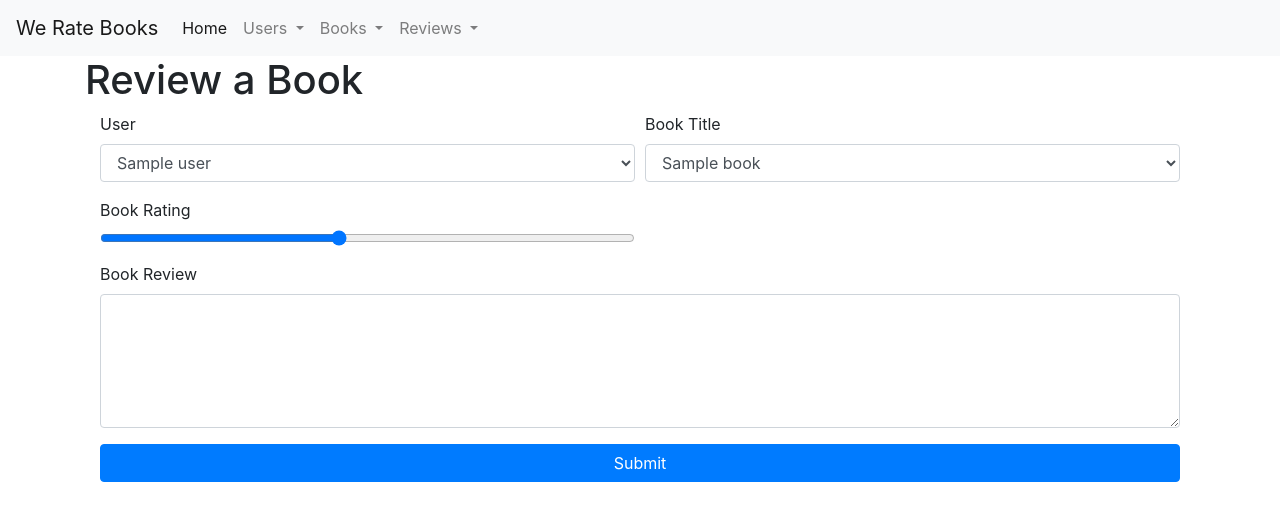
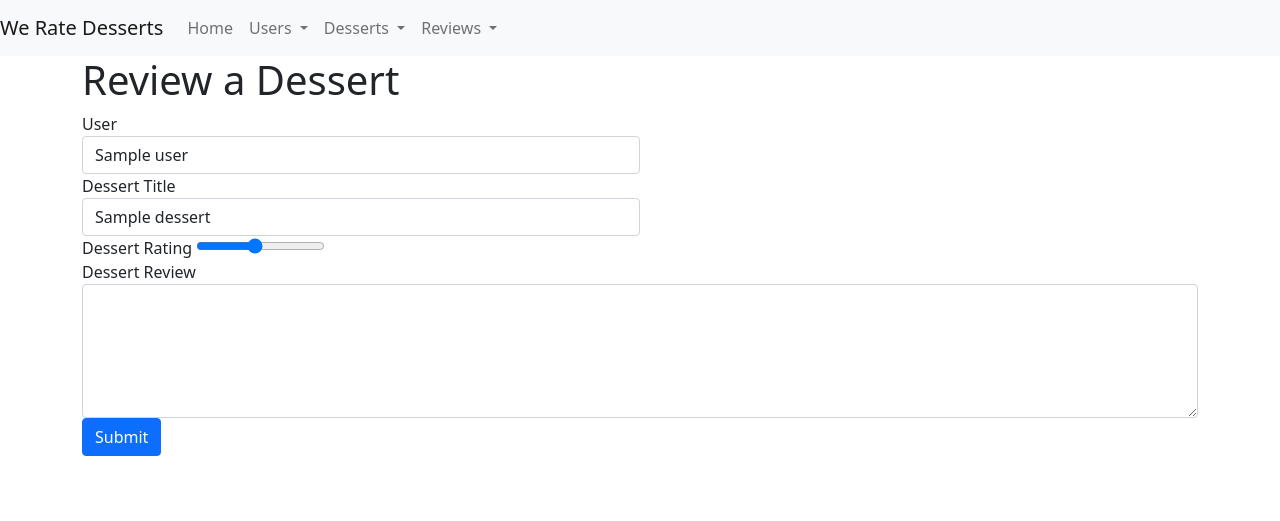
Before and after one commit to dstamp1NYCDOE/flask-mongodb-extension, a Flask app: page /review/add in a window 1280 px wide. Shown: the top 521 px of the page. Run offline with Flask 2, Linux system fonts and the light colour scheme; a database or web service that is not in the repository returns one stand-in record (values such as "Sample title"); some libraries are stand-ins or nearby versions.

Commit message:
Swap over code to desserts

```diff
--- a/app.py
+++ b/app.py
@@ -5,10 +5,11 @@ from flask import request
 from flask import url_for
 from flask import redirect
 from flask import request
+
 from flask_pymongo import PyMongo
 import os
 from dotenv import load_dotenv
-import datetime
+import datetime as dt
 
 import model
 
@@ -16,7 +17,7 @@ load_dotenv()
 
 # -- Initialization section --
 app = Flask(__name__)
-app.jinja_env.globals['current_time'] = datetime.datetime.now()
+app.jinja_env.globals['current_time'] = dt.datetime.now()
 
 
 MONGO_DBNAME = os.getenv("MONGO_DBNAME")
@@ -66,27 +67,27 @@ def users_add():
         mongo.db.users.insert(user)
         return redirect(url_for('users_view'))
 
-@app.route('/books')
-def books_view():
+@app.route('/desserts')
+def desserts_view():
     data = {
-    'books':mongo.db.books.find({}),
+    'desserts':mongo.db.desserts.find({}),
     }
-    return render_template('booksView.html', data=data)
+    return render_template('dessertsView.html', data=data)
 
-@app.route('/books/<title>')
-def books_detail(title):
+@app.route('/desserts/<title>')
+def desserts_detail(title):
     data = {
-    'book':mongo.db.books.find_one({'title':title}),
+    'book':mongo.db.desserts.find_one({'title':title}),
     'reviews':mongo.db.reviews.find({'title':title}),
     }
-    return render_template('booksDetail.html', data=data)
+    return render_template('dessertsDetail.html', data=data)
 
-@app.route('/books/add', methods=['GET','POST'])
-def books_add():
+@app.route('/desserts/add', methods=['GET','POST'])
+def desserts_add():
     if request.method == 'GET':
         data = {
         }
-        return render_template('booksAdd.html', data=data)
+        return render_template('dessertsAdd.html', data=data)
     else:
         form = request.form
         book = {
@@ -97,8 +98,8 @@ def books_add():
         data = {
         'book':book
         }
-        mongo.db.books.insert(book)
-        return render_template('booksDetail.html', data=data)
+        mongo.db.desserts.insert(book)
+        return render_template('dessertsDetail.html', data=data)
 
 @app.route('/reviews')
 def reviews_view():
@@ -111,7 +112,7 @@ def reviews_view():
 def reviews_add():
     if request.method == 'GET':
         data = {
-            'books':mongo.db.books.find({}),
+            'desserts':mongo.db.desserts.find({}),
             'users':mongo.db.users.find({}),
         }
         return render_template('reviewsAdd.html', data=data)
--- a/runtime.txt
+++ b/runtime.txt
@@ -1 +1 @@
-python-3.7.3
+python-3.7.11
--- a/templates/base.html
+++ b/templates/base.html
@@ -6,24 +6,26 @@
     <meta name="viewport" content="width=device-width, initial-scale=1, shrink-to-fit=no">
 
     <!-- Bootstrap CSS -->
-    <link rel="stylesheet" href="https://stackpath.bootstrapcdn.com/bootstrap/4.5.0/css/bootstrap.min.css" integrity="sha384-9aIt2nRpC12Uk9gS9baDl411NQApFmC26EwAOH8WgZl5MYYxFfc+NcPb1dKGj7Sk" crossorigin="anonymous">
+    <link href="https://cdn.jsdelivr.net/npm/bootstrap@5.0.2/dist/css/bootstrap.min.css" rel="stylesheet" integrity="sha384-EVSTQN3/azprG1Anm3QDgpJLIm9Nao0Yz1ztcQTwFspd3yD65VohhpuuCOmLASjC" crossorigin="anonymous">
     <link rel="stylesheet" type="text/css" href="{{ url_for('static', filename='css/style.css', q=current_time) }}" />
+    <link rel="stylesheet" href="https://cdn.jsdelivr.net/npm/bootstrap-icons@1.5.0/font/bootstrap-icons.css">
+
     <title>{% block title%}{% endblock %}</title>
   </head>
   <body>
     <nav class="navbar navbar-expand-lg navbar-light bg-light">
-      <a class="navbar-brand" href="{{url_for('index')}}">We Rate Books</a>
-      <button class="navbar-toggler" type="button" data-toggle="collapse" data-target="#navbarSupportedContent" aria-controls="navbarSupportedContent" aria-expanded="false" aria-label="Toggle navigation">
+      <a class="navbar-brand" href="{{url_for('index')}}">We Rate Desserts</a>
+      <button class="navbar-toggler" type="button" data-bs-toggle="collapse" data-target="#navbarMenuBar" aria-controls="navbarMenuBar" aria-expanded="false" aria-label="Toggle navigation">
         <span class="navbar-toggler-icon"></span>
       </button>
 
-      <div class="collapse navbar-collapse" id="navbarSupportedContent">
+      <div class="collapse navbar-collapse" id="navbarMenuBar">
         <ul class="navbar-nav mr-auto">
           <li class="nav-item active">
-            <a class="nav-link" href="{{url_for('index')}}">Home <span class="sr-only">(current)</span></a>
+            <a class="nav-link" href="{{url_for('index')}}">Home</span></a>
           </li>
           <li class="nav-item dropdown">
-            <a class="nav-link dropdown-toggle" href="#" id="navbarDropdown" role="button" data-toggle="dropdown" aria-haspopup="true" aria-expanded="false">
+            <a class="nav-link dropdown-toggle" href="#" id="navbarDropdown" role="button" data-bs-toggle="dropdown" aria-haspopup="true" aria-expanded="false">
               Users
             </a>
             <div class="dropdown-menu" aria-labelledby="navbarDropdown">
@@ -33,18 +35,18 @@
             </div>
           </li>
           <li class="nav-item dropdown">
-            <a class="nav-link dropdown-toggle" href="#" id="navbarDropdown" role="button" data-toggle="dropdown" aria-haspopup="true" aria-expanded="false">
-              Books
+            <a class="nav-link dropdown-toggle" href="#" id="navbarDropdown" role="button" data-bs-toggle="dropdown" aria-haspopup="true" aria-expanded="false">
+              Desserts
             </a>
             <div class="dropdown-menu" aria-labelledby="navbarDropdown">
-              <a class="nav-link" href="{{url_for('books_view')}}">Book List</a>
+              <a class="nav-link" href="{{url_for('desserts_view')}}">Desserts List</a>
               <div class="dropdown-divider"></div>
-              <a class="nav-link" href="{{url_for('books_add')}}">Add Book</a>
+              <a class="nav-link" href="{{url_for('desserts_add')}}">Add Dessert</a>
             </div>
           </li>
 
           <li class="nav-item dropdown">
-            <a class="nav-link dropdown-toggle" href="#" id="navbarDropdown" role="button" data-toggle="dropdown" aria-haspopup="true" aria-expanded="false">
+            <a class="nav-link dropdown-toggle" href="#" id="navbarDropdown" role="button" data-bs-toggle="dropdown" aria-haspopup="true" aria-expanded="false">
               Reviews
             </a>
             <div class="dropdown-menu" aria-labelledby="navbarDropdown">
@@ -62,15 +64,8 @@
 
     {% endblock %}
 
-    <!-- Optional JavaScript -->
-    <!-- jQuery first, then Popper.js, then Bootstrap JS -->
-    <script src="https://code.jquery.com/jquery-3.5.1.slim.min.js" integrity="sha384-DfXdz2htPH0lsSSs5nCTpuj/zy4C+OGpamoFVy38MVBnE+IbbVYUew+OrCXaRkfj" crossorigin="anonymous"></script>
-    <script src="https://cdn.jsdelivr.net/npm/popper.js@1.16.0/dist/umd/popper.min.js" integrity="sha384-Q6E9RHvbIyZFJoft+2mJbHaEWldlvI9IOYy5n3zV9zzTtmI3UksdQRVvoxMfooAo" crossorigin="anonymous"></script>
-    <script src="https://stackpath.bootstrapcdn.com/bootstrap/4.5.0/js/bootstrap.min.js" integrity="sha384-OgVRvuATP1z7JjHLkuOU7Xw704+h835Lr+6QL9UvYjZE3Ipu6Tp75j7Bh/kR0JKI" crossorigin="anonymous"></script>
-    <script src="https://cdn.jsdelivr.net/npm/feather-icons/dist/feather.min.js"></script>
-    <!-- Visit https://feathericons.com/ to see icons you can use -->
-    <script>
-      feather.replace()
-    </script>
+    <!-- Bootstrap JavaScript -->
+    <script src="https://cdn.jsdelivr.net/npm/bootstrap@5.0.2/dist/js/bootstrap.bundle.min.js" integrity="sha384-MrcW6ZMFYlzcLA8Nl+NtUVF0sA7MsXsP1UyJoMp4YLEuNSfAP+JcXn/tWtIaxVXM" crossorigin="anonymous"></script>
+
   </body>
 </html>
--- a/templates/index.html
+++ b/templates/index.html
@@ -11,8 +11,8 @@
       <div class="card">
         <h1 class="text-center"><i data-feather="book-open"></i></h1>
         <div class="card-body">
-          <h5 class="card-title">Books</h5>
-          <a href="{{url_for('books_view')}}" class="stretched-link"></a>
+          <h5 class="card-title">Desserts</h5>
+          <a href="{{url_for('desserts_view')}}" class="stretched-link"></a>
         </div>
       </div>
     </div>
--- a/templates/reviewsAdd.html
+++ b/templates/reviewsAdd.html
@@ -5,7 +5,7 @@
 {% block content%}
 
 <div class="container">
-  <h1>Review a Book</h1>
+  <h1>Review a Dessert</h1>
   <div class="col">
     <form method="POST" action="{{url_for('reviews_add')}}">
       <div class="form-row">
@@ -20,21 +20,21 @@
         </div>
 
         <div class="form-group col-6">
-          <label for="bookTitle">Book Title</label>
+          <label for="bookTitle">Dessert Title</label>
           <select class="form-control" name="bookTitle">
-            {% for book in data.books %}
-            <option>{{book.title}}</option>
+            {% for dessert in data.desserts %}
+            <option>{{dessert.title}}</option>
             {% endfor %}
           </select>
         </div>
 
         <div class="form-group col-6">
-          <label for="reviewRating" class="control-label">Book Rating</label>
+          <label for="reviewRating" class="control-label">Dessert Rating</label>
           <input type="range" min="1" max="10" value="5" class="form-control-range" id="reviewRating" name="reviewRating">
         </div>
 
         <div class="form-group col-12">
-          <label for="reviewText">Book Review</label>
+          <label for="reviewText">Dessert Review</label>
           <textarea class="form-control" name="reviewText" rows="5"></textarea>
         </div>
 
--- a/templates/reviewsDetail.html
+++ b/templates/reviewsDetail.html
@@ -7,7 +7,6 @@
 <div class="container">
   <div class="row">
     {{data.review}}
-    {{data.review}}
   </div>
 </div>
 
```
Also changed, not shown: templates/booksAdd.html (deleted, +0 -40 lines), templates/booksDetail.html (deleted, +0 -20 lines), templates/dessertDetail.html (renamed from templates/booksView.html, +7 -5 lines), templates/dessertsAdd.html (added, +35 -0 lines), templates/dessertsView.html (added, +18 -0 lines), readme.md.
